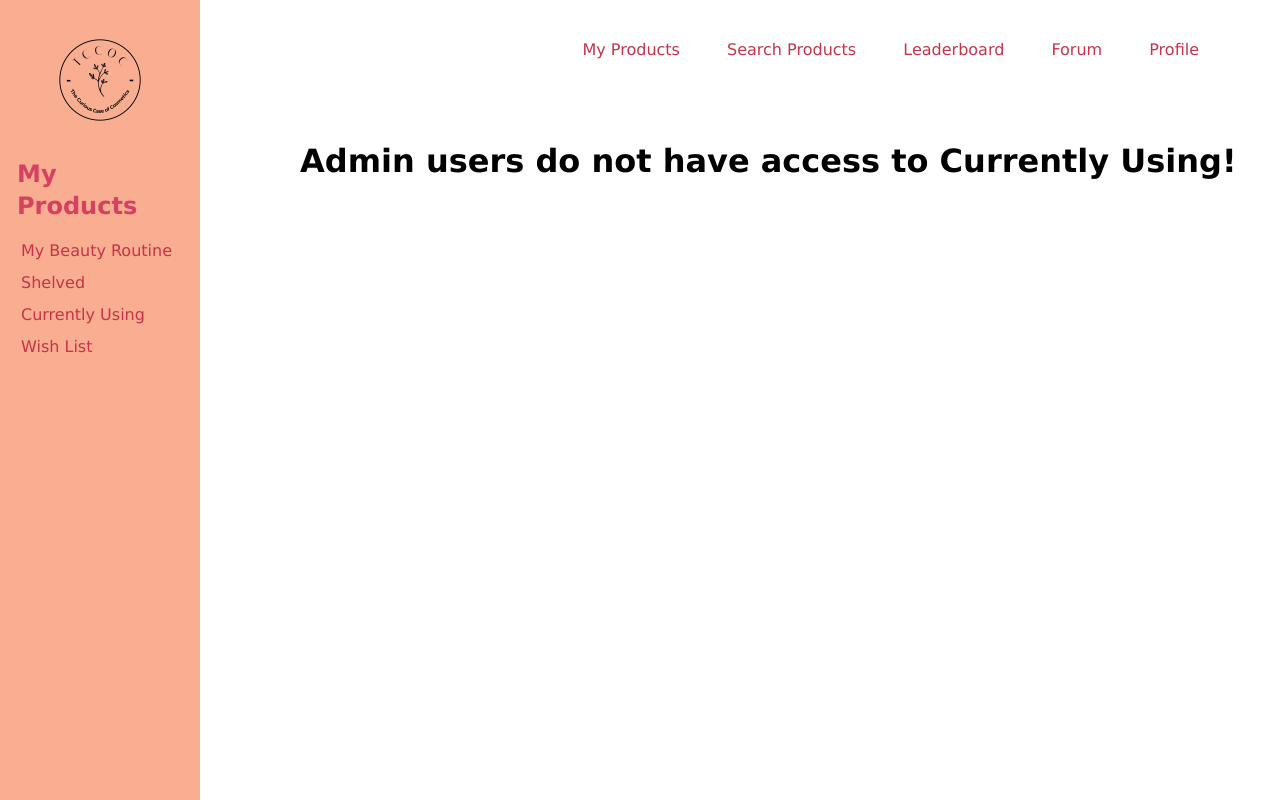
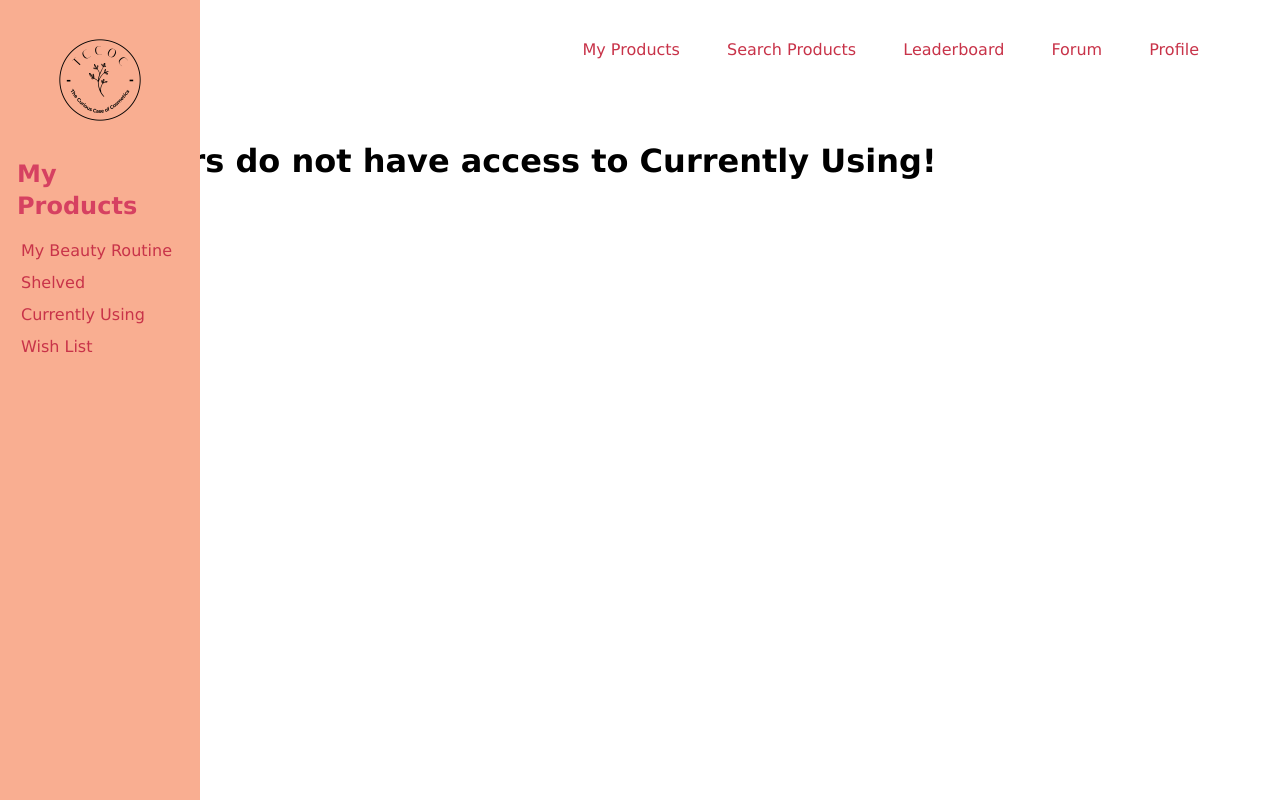
Before and after one commit to lyntan01/Orbital-Project, a Flask app: template templates/using.html in a window 1280 px wide. Run offline with Flask 2, Linux system fonts and the light colour scheme; the template is opened without the code that fills it, so the values that code supplies are empty; the visitor is signed in with stand-in values (Sample User, id 1); some libraries are stand-ins or nearby versions.

Commit message:
Add files via upload

```diff
--- a/static/css/myProducts.css
+++ b/static/css/myProducts.css
@@ -144,7 +144,3 @@ ul li.active a{
     margin-left: 250px;
     /* margin-top: -600px; */
 }
-
-.admin{
-    margin-left: 300px;
-}
```
